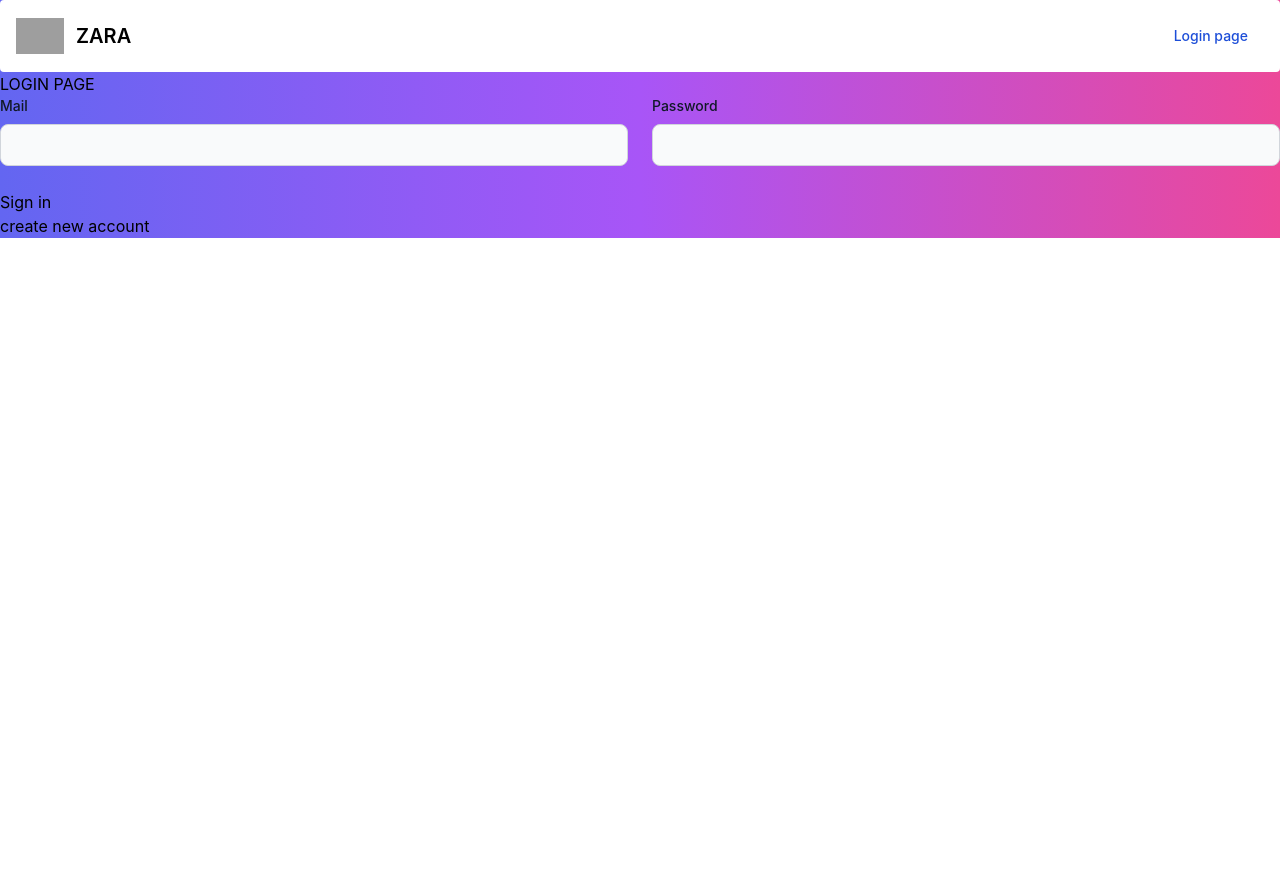
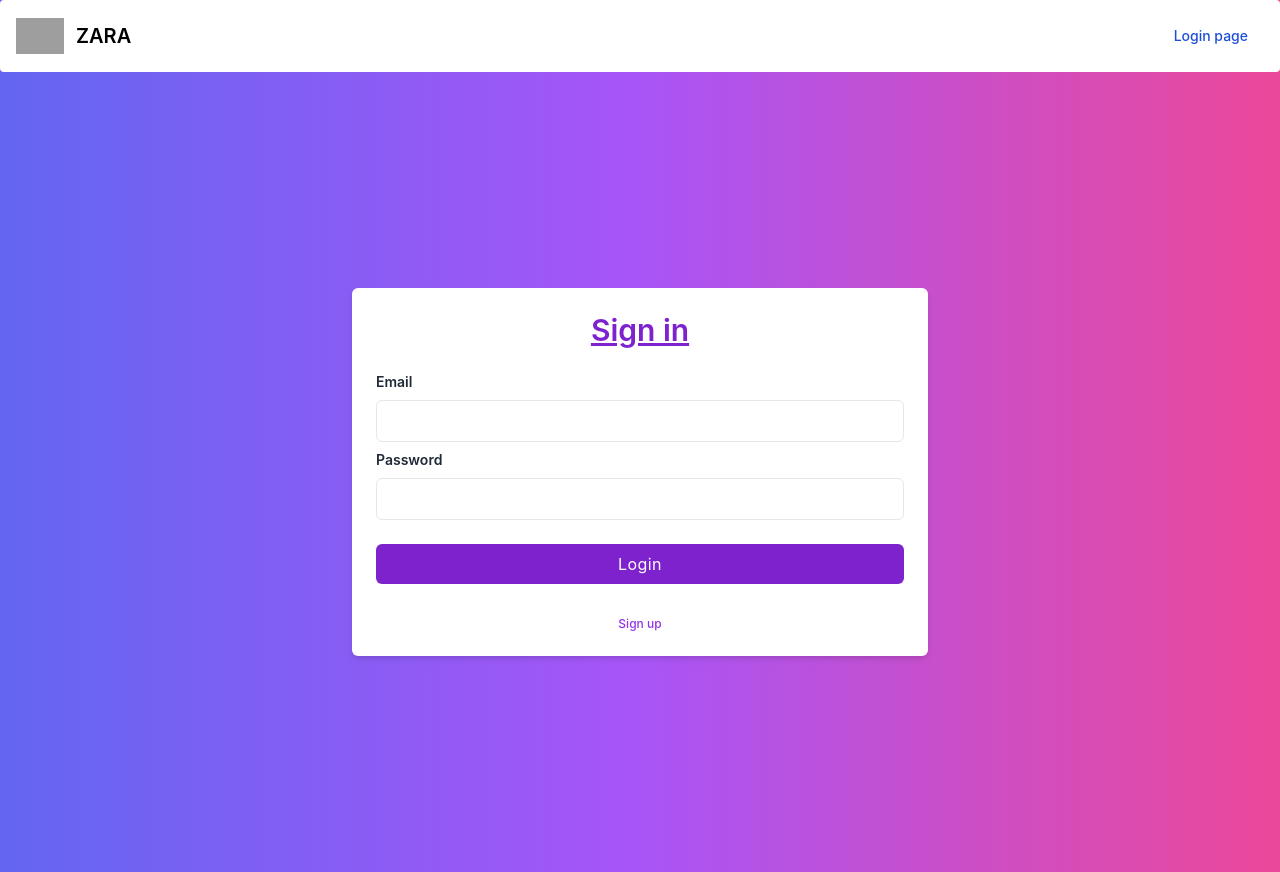
Before and after one commit to alwaysad/clothingpage, a React (Create React App) app: page /auth in a window 1280 px wide. Before the commit the page ends 800 px from the top, so only its background shows below. Built offline with nearby package versions, Linux system fonts and the light colour scheme; grey boxes are pictures that could not be loaded.

Commit message:
Auth page tailwind css

```diff
--- a/src/pages/Auth.js
+++ b/src/pages/Auth.js
@@ -50,59 +50,71 @@
       if (!response.ok) {
         throw new Error(`${data.error.message}`);
       }
-      // NotificationManager.success('succesfully logged in','Login',2000); ilginc bi durum
+      // NotificationManager.success('successfully logged in','login');
 
       dispatch(logIn(data.idToken));
       history.replace("/");
     } catch (error) {
-      alert(error.message);
+     NotificationManager.error(`${error.message}`,'Error');
     }
   };
 
   return (
-    <section>
-      <form onSubmit={onSubmitHandler}>
-        <h1>{isLogin ? "LOGIN PAGE" : "CREATE PAGE"}</h1>
-        <div className="grid gap-6 mb-6 md:grid-cols-2">
-          <div>
+    <div className="relative flex flex-col justify-center min-h-screen overflow-hidden">
+    <div className="w-full p-6 m-auto bg-white rounded-md shadow-md lg:max-w-xl">
+        <h1 className="text-3xl font-semibold text-center text-purple-700 underline">
+        {isLogin?'Sign in':'Sign up'}
+        </h1>
+        <form onSubmit={onSubmitHandler} className="mt-6">
+            <div className="mb-2">
                 <label
-              htmlFor="email"
-              className="block mb-2 text-sm font-medium text-gray-900 dark:text-white"
+                    for="email"
+                    className="block text-sm font-semibold text-gray-800"
                 >
-              Mail
+                    Email
                 </label>
                 <input
+                    ref={mailRef}
                     type="email"
-              id="email"
-              className="bg-gray-50 border border-gray-300 text-gray-900 text-sm rounded-lg focus:ring-blue-500 focus:border-blue-500 block w-full p-2.5 dark:bg-gray-700 dark:border-gray-600 dark:placeholder-gray-400 dark:text-white dark:focus:ring-blue-500 dark:focus:border-blue-500"
-              required
-              ref={mailRef}
+                    className="block w-full px-4 py-2 mt-2 text-purple-700 bg-white border rounded-md focus:border-purple-400 focus:ring-purple-300 focus:outline-none focus:ring focus:ring-opacity-40"
                 />
             </div>
-          <div>
+            <div className="mb-2">
                 <label
-              htmlFor="password"
-              className="block mb-2 text-sm font-medium text-gray-900 dark:text-white"
+                    for="password"
+                    className="block text-sm font-semibold text-gray-800"
                 >
                     Password
                 </label>
                 <input
+                ref={passwordRef}
                     type="password"
-              id="password"
-              className="bg-gray-50 border border-gray-300 text-gray-900 text-sm rounded-lg focus:ring-blue-500 focus:border-blue-500 block w-full p-2.5 dark:bg-gray-700 dark:border-gray-600 dark:placeholder-gray-400 dark:text-white dark:focus:ring-blue-500 dark:focus:border-blue-500"
-              required
-              ref={passwordRef}
+                    className="block w-full px-4 py-2 mt-2 text-purple-700 bg-white border rounded-md focus:border-purple-400 focus:ring-purple-300 focus:outline-none focus:ring focus:ring-opacity-40"
                 />
             </div>
-        </div>
-        <button>{isLogin ? "Sign in" : "Create account"}</button>
-        <div>
-          <button onClick={loginChangeHandler}>
-            {isLogin ? "create new account" : "sign with credentials"}
-          </button>
+
+            <div className="mt-6">
+              {isLogin&&<button className="w-full px-4 py-2 tracking-wide text-white transition-colors duration-200 transform bg-purple-700 rounded-md hover:bg-purple-600 focus:outline-none focus:bg-purple-600">
+                    Login
+                </button>}
+               {!isLogin&&<button className="w-full px-4 py-2 tracking-wide text-white transition-colors duration-200 transform bg-purple-700 rounded-md hover:bg-purple-600 focus:outline-none focus:bg-purple-600">
+                    Create Account
+                </button>}
             </div>
         </form>
-    </section>
+
+        <p className="mt-8 text-xs font-light text-center text-gray-700">
+
+
+            <a onClick={loginChangeHandler}
+
+                className="font-medium text-purple-600 hover:underline"
+            >
+               {isLogin?'Sign up':'Sign in'}
+            </a>
+        </p>
+    </div>
+</div>
   );
 };
 
```
Lines whose indentation alone changed are shown as unchanged.
